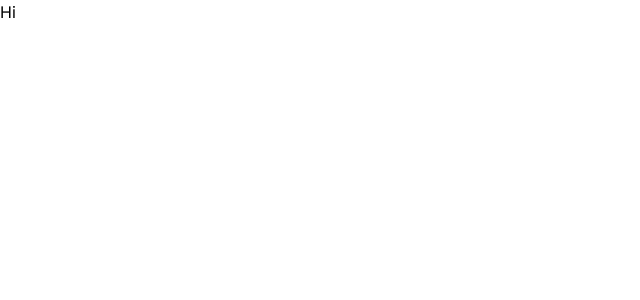
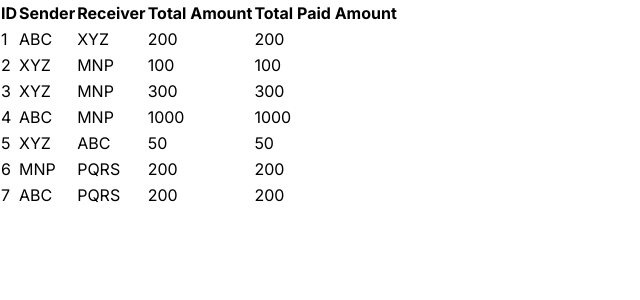
Before and after one commit to admiralrohan/transaction-viewer, a Next.js app: page / in a window 1280 px wide. Shown: the top 300 px of the page, without its empty margins (0-640 px from the left). Built offline with nearby package versions, Linux system fonts and the light colour scheme.

Commit message:
feat: show transaction list

```diff
--- /dev/null
+++ b/src/components/Transactions/Transactions.tsx
@@ -0,0 +1,46 @@
+import * as React from "react";
+import Transaction from "@interfaces/transaction";
+
+function Transactions() {
+  const [transactions, setTransactions] = React.useState<Transaction[]>([]);
+
+  React.useEffect(() => {
+    fetch("/api/transactions")
+      .then((response) => response.json())
+      .then(({ data }) => {
+        console.log(data);
+        setTransactions(data);
+      })
+      .catch((error) => console.error(error));
+  }, []);
+
+  return (
+    <div>
+      <table>
+        <thead>
+          <tr>
+            <th>ID</th>
+            <th>Sender</th>
+            <th>Receiver</th>
+            <th>Total Amount</th>
+            <th>Total Paid Amount</th>
+          </tr>
+        </thead>
+
+        <tbody>
+          {transactions.map((tx) => (
+            <tr key={tx.id}>
+              <td>{tx.id}</td>
+              <td>{tx.sender}</td>
+              <td>{tx.receiver}</td>
+              <td>{tx.totalAmount}</td>
+              <td>{tx.totalAmount}</td>
+            </tr>
+          ))}
+        </tbody>
+      </table>
+    </div>
+  );
+}
+
+export default Transactions;
--- /dev/null
+++ b/src/components/Transactions/index.ts
@@ -0,0 +1,2 @@
+export * from './Transactions';
+export { default } from './Transactions';
--- /dev/null
+++ b/src/interfaces/transaction.ts
@@ -0,0 +1,8 @@
+interface Transaction {
+  id: number;
+  sender: string;
+  receiver: string;
+  totalAmount: number;
+}
+
+export default Transaction;
--- a/src/pages/api/transactions.ts
+++ b/src/pages/api/transactions.ts
@@ -1,8 +1,9 @@
 import type { NextApiRequest, NextApiResponse } from "next";
 import db from "@db/Parent.json";
+import Transaction from "@interfaces/transaction";
 
 type Data = {
-  data: { id: number; sender: string; receiver: string; totalAmount: number }[];
+  data: Transaction[];
 };
 
 export default function handler(
--- a/src/pages/index.tsx
+++ b/src/pages/index.tsx
@@ -1,3 +1,5 @@
+import Transactions from "@components/Transactions";
+
 export default function Home() {
-  return "Hi";
+  return <Transactions />;
 }
```
